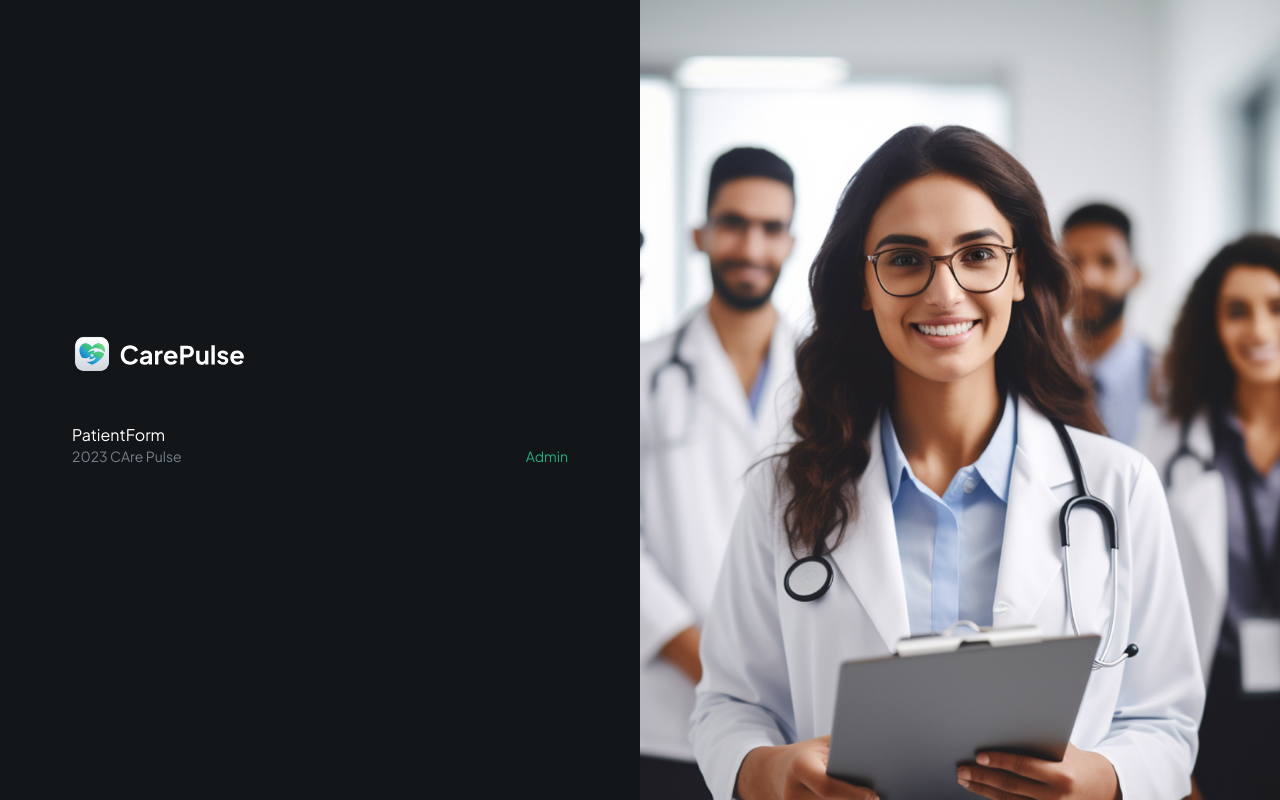
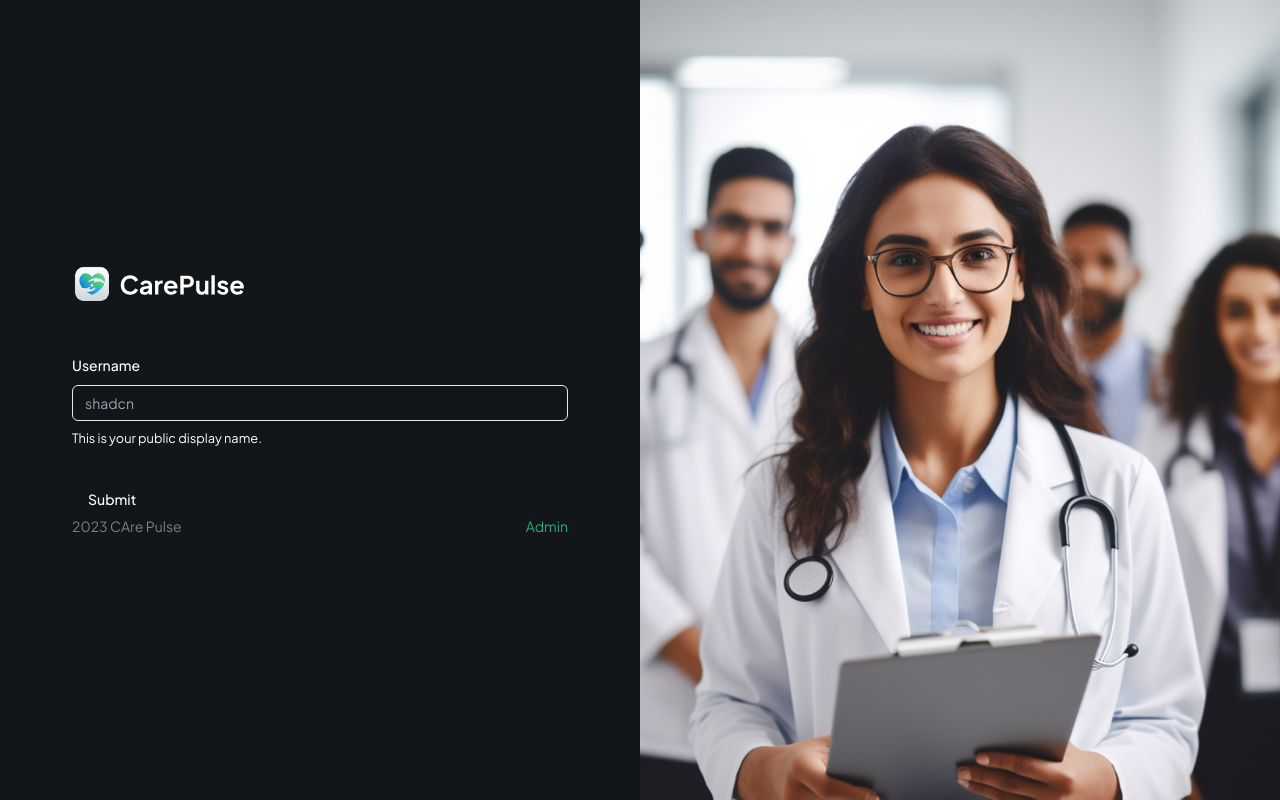
Before and after one commit to chainstrument/healthcare, a Next.js app: page / in a window 1280 px wide. Built offline with nearby package versions, Linux system fonts and the light colour scheme.

Commit message:
add input

```diff
--- a/components/forms/PatientForm.tsx
+++ b/components/forms/PatientForm.tsx
@@ -1,9 +1,69 @@
-import React from 'react'
+
+"use client"
+
+import { zodResolver } from "@hookform/resolvers/zod"
+import { useForm } from "react-hook-form"
+import { z } from "zod"
+
+import { Button } from "@/components/ui/button"
+import {
+  Form,
+  FormControl,
+  FormDescription,
+  FormField,
+  FormItem,
+  FormLabel,
+  FormMessage,
+} from "@/components/ui/form"
+import { Input } from "@/components/ui/input"
+
+const formSchema = z.object({
+  username: z.string().min(2, {
+    message: "Username must be at least 2 characters.",
+  }),
+})
 
 const PatientForm = () => {
+
+  const form = useForm<z.infer<typeof formSchema>>({
+    resolver: zodResolver(formSchema),
+    defaultValues: {
+      username: "",
+    },
+  })
+
+  // 2. Define a submit handler.
+  function onSubmit(values: z.infer<typeof formSchema>) {
+
+    console.log(values)
+  }
+
+
   return (
-    <div>PatientForm</div>
+    <Form {...form}>
+      <form onSubmit={form.handleSubmit(onSubmit)} className="space-y-8">
+        <FormField
+          control={form.control}
+          name="username"
+          render={({ field }) => (
+            <FormItem>
+              <FormLabel>Username</FormLabel>
+              <FormControl>
+                <Input placeholder="shadcn" {...field} />
+              </FormControl>
+              <FormDescription>
+                This is your public display name.
+              </FormDescription>
+              <FormMessage />
+            </FormItem>
+          )}
+        />
+        <Button type="submit">Submit</Button>
+      </form>
+    </Form>
   )
+
 }
 
+
 export default PatientForm
--- /dev/null
+++ b/components/ui/form.tsx
@@ -0,0 +1,178 @@
+"use client"
+
+import * as React from "react"
+import * as LabelPrimitive from "@radix-ui/react-label"
+import { Slot } from "@radix-ui/react-slot"
+import {
+  Controller,
+  ControllerProps,
+  FieldPath,
+  FieldValues,
+  FormProvider,
+  useFormContext,
+} from "react-hook-form"
+
+import { cn } from "@/lib/utils"
+import { Label } from "@/components/ui/label"
+
+const Form = FormProvider
+
+type FormFieldContextValue<
+  TFieldValues extends FieldValues = FieldValues,
+  TName extends FieldPath<TFieldValues> = FieldPath<TFieldValues>
+> = {
+  name: TName
+}
+
+const FormFieldContext = React.createContext<FormFieldContextValue>(
+  {} as FormFieldContextValue
+)
+
+const FormField = <
+  TFieldValues extends FieldValues = FieldValues,
+  TName extends FieldPath<TFieldValues> = FieldPath<TFieldValues>
+>({
+  ...props
+}: ControllerProps<TFieldValues, TName>) => {
+  return (
+    <FormFieldContext.Provider value={{ name: props.name }}>
+      <Controller {...props} />
+    </FormFieldContext.Provider>
+  )
+}
+
+const useFormField = () => {
+  const fieldContext = React.useContext(FormFieldContext)
+  const itemContext = React.useContext(FormItemContext)
+  const { getFieldState, formState } = useFormContext()
+
+  const fieldState = getFieldState(fieldContext.name, formState)
+
+  if (!fieldContext) {
+    throw new Error("useFormField should be used within <FormField>")
+  }
+
+  const { id } = itemContext
+
+  return {
+    id,
+    name: fieldContext.name,
+    formItemId: `${id}-form-item`,
+    formDescriptionId: `${id}-form-item-description`,
+    formMessageId: `${id}-form-item-message`,
+    ...fieldState,
+  }
+}
+
+type FormItemContextValue = {
+  id: string
+}
+
+const FormItemContext = React.createContext<FormItemContextValue>(
+  {} as FormItemContextValue
+)
+
+const FormItem = React.forwardRef<
+  HTMLDivElement,
+  React.HTMLAttributes<HTMLDivElement>
+>(({ className, ...props }, ref) => {
+  const id = React.useId()
+
+  return (
+    <FormItemContext.Provider value={{ id }}>
+      <div ref={ref} className={cn("space-y-2", className)} {...props} />
+    </FormItemContext.Provider>
+  )
+})
+FormItem.displayName = "FormItem"
+
+const FormLabel = React.forwardRef<
+  React.ElementRef<typeof LabelPrimitive.Root>,
+  React.ComponentPropsWithoutRef<typeof LabelPrimitive.Root>
+>(({ className, ...props }, ref) => {
+  const { error, formItemId } = useFormField()
+
+  return (
+    <Label
+      ref={ref}
+      className={cn(error && "text-destructive", className)}
+      htmlFor={formItemId}
+      {...props}
+    />
+  )
+})
+FormLabel.displayName = "FormLabel"
+
+const FormControl = React.forwardRef<
+  React.ElementRef<typeof Slot>,
+  React.ComponentPropsWithoutRef<typeof Slot>
+>(({ ...props }, ref) => {
+  const { error, formItemId, formDescriptionId, formMessageId } = useFormField()
+
+  return (
+    <Slot
+      ref={ref}
+      id={formItemId}
+      aria-describedby={
+        !error
+          ? `${formDescriptionId}`
+          : `${formDescriptionId} ${formMessageId}`
+      }
+      aria-invalid={!!error}
+      {...props}
+    />
+  )
+})
+FormControl.displayName = "FormControl"
+
+const FormDescription = React.forwardRef<
+  HTMLParagraphElement,
+  React.HTMLAttributes<HTMLParagraphElement>
+>(({ className, ...props }, ref) => {
+  const { formDescriptionId } = useFormField()
+
+  return (
+    <p
+      ref={ref}
+      id={formDescriptionId}
+      className={cn("text-[0.8rem] text-muted-foreground", className)}
+      {...props}
+    />
+  )
+})
+FormDescription.displayName = "FormDescription"
+
+const FormMessage = React.forwardRef<
+  HTMLParagraphElement,
+  React.HTMLAttributes<HTMLParagraphElement>
+>(({ className, children, ...props }, ref) => {
+  const { error, formMessageId } = useFormField()
+  const body = error ? String(error?.message) : children
+
+  if (!body) {
+    return null
+  }
+
+  return (
+    <p
+      ref={ref}
+      id={formMessageId}
+      className={cn("text-[0.8rem] font-medium text-destructive", className)}
+      {...props}
+    >
+      {body}
+    </p>
+  )
+})
+FormMessage.displayName = "FormMessage"
+
+export {
+  useFormField,
+  Form,
+  FormItem,
+  FormLabel,
+  FormControl,
+  FormDescription,
+  FormMessage,
+  FormField,
+}
--- /dev/null
+++ b/components/ui/input.tsx
@@ -0,0 +1,25 @@
+import * as React from "react"
+
+import { cn } from "@/lib/utils"
+
+export interface InputProps
+  extends React.InputHTMLAttributes<HTMLInputElement> {}
+
+const Input = React.forwardRef<HTMLInputElement, InputProps>(
+  ({ className, type, ...props }, ref) => {
+    return (
+      <input
+        type={type}
+        className={cn(
+          "flex h-9 w-full rounded-md border border-input bg-transparent px-3 py-1 text-sm shadow-sm transition-colors file:border-0 file:bg-transparent file:text-sm file:font-medium placeholder:text-muted-foreground focus-visible:outline-none focus-visible:ring-1 focus-visible:ring-ring disabled:cursor-not-allowed disabled:opacity-50",
+          className
+        )}
+        ref={ref}
+        {...props}
+      />
+    )
+  }
+)
+Input.displayName = "Input"
+
+export { Input }
--- /dev/null
+++ b/components/ui/label.tsx
@@ -0,0 +1,26 @@
+"use client"
+
+import * as React from "react"
+import * as LabelPrimitive from "@radix-ui/react-label"
+import { cva, type VariantProps } from "class-variance-authority"
+
+import { cn } from "@/lib/utils"
+
+const labelVariants = cva(
+  "text-sm font-medium leading-none peer-disabled:cursor-not-allowed peer-disabled:opacity-70"
+)
+
+const Label = React.forwardRef<
+  React.ElementRef<typeof LabelPrimitive.Root>,
+  React.ComponentPropsWithoutRef<typeof LabelPrimitive.Root> &
+    VariantProps<typeof labelVariants>
+>(({ className, ...props }, ref) => (
+  <LabelPrimitive.Root
+    ref={ref}
+    className={cn(labelVariants(), className)}
+    {...props}
+  />
+))
+Label.displayName = LabelPrimitive.Root.displayName
+
+export { Label }
--- a/package.json
+++ b/package.json
@@ -9,7 +9,9 @@
     "lint": "next lint"
   },
   "dependencies": {
+    "@hookform/resolvers": "^3.9.0",
     "@radix-ui/react-icons": "^1.3.0",
+    "@radix-ui/react-label": "^2.1.0",
     "@radix-ui/react-slot": "^1.1.0",
     "class-variance-authority": "^0.7.0",
     "clsx": "^2.1.1",
@@ -18,8 +20,10 @@
     "next-themes": "^0.3.0",
     "react": "^18",
     "react-dom": "^18",
+    "react-hook-form": "^7.53.0",
     "tailwind-merge": "^2.5.2",
-    "tailwindcss-animate": "^1.0.7"
+    "tailwindcss-animate": "^1.0.7",
+    "zod": "^3.23.8"
   },
   "devDependencies": {
     "@types/node": "^20",
```
Also changed, not shown: 1 other file (tests, documents, lock files or other folders).
